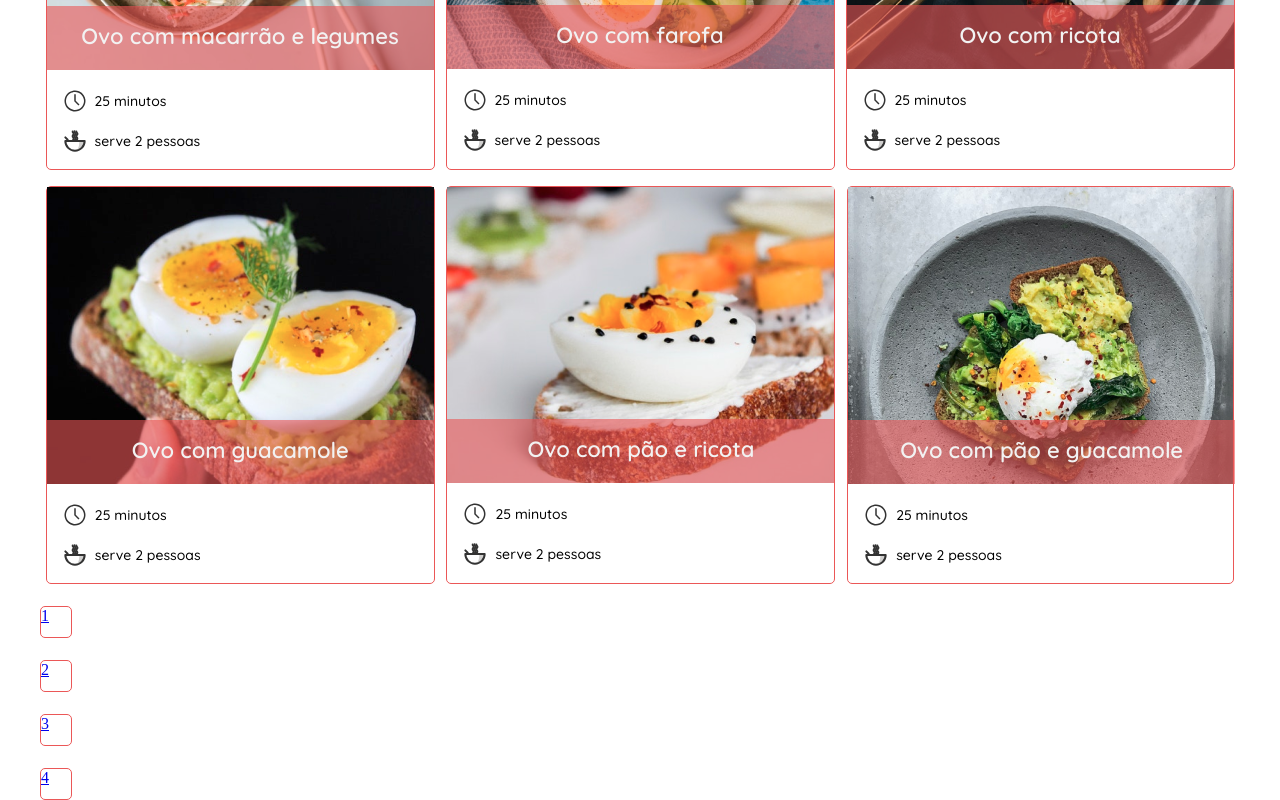
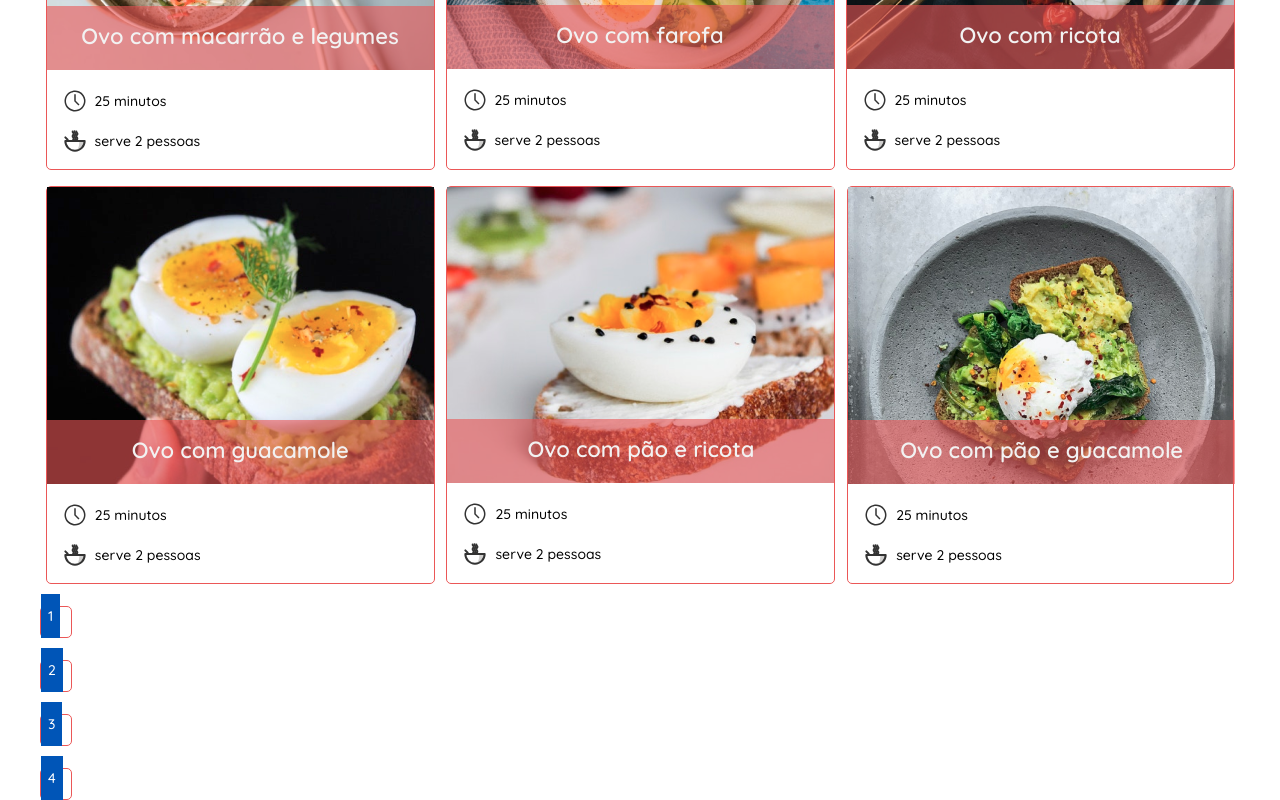
Before and after one commit to pri01teodoro/framewok, a Next.js app: page / in a window 1280 px wide. Shown: the part 1172-1972 px from the top of the page. Built offline with nearby package versions, Linux system fonts and the light colour scheme.

Commit message:
Estilizando paginação

```diff
--- a/src/components/Pagination/Pagination.module.css
+++ b/src/components/Pagination/Pagination.module.css
@@ -12,3 +12,25 @@
     border: 1px solid #EB5757;
     border-radius: 5px;
 }
+
+.paginacao a {
+    padding: 13px 7px;
+    text-decoration: none;
+    /* margin-left: 11px; */
+    font-family: "Quicksand";
+    font-weight: 500;
+    font-size: 14px;
+    color: #333333;
+}
+
+/* pagination hover effect on non-active */
+.paginacao a:hover {
+    background-color: #EB5757;
+    color: #F1F1F1;
+}
+
+/* pagination hover effect on active */
+.paginacao a:nth-child(1) {
+    background-color: #0055B7;
+    color: white;
+}
```
